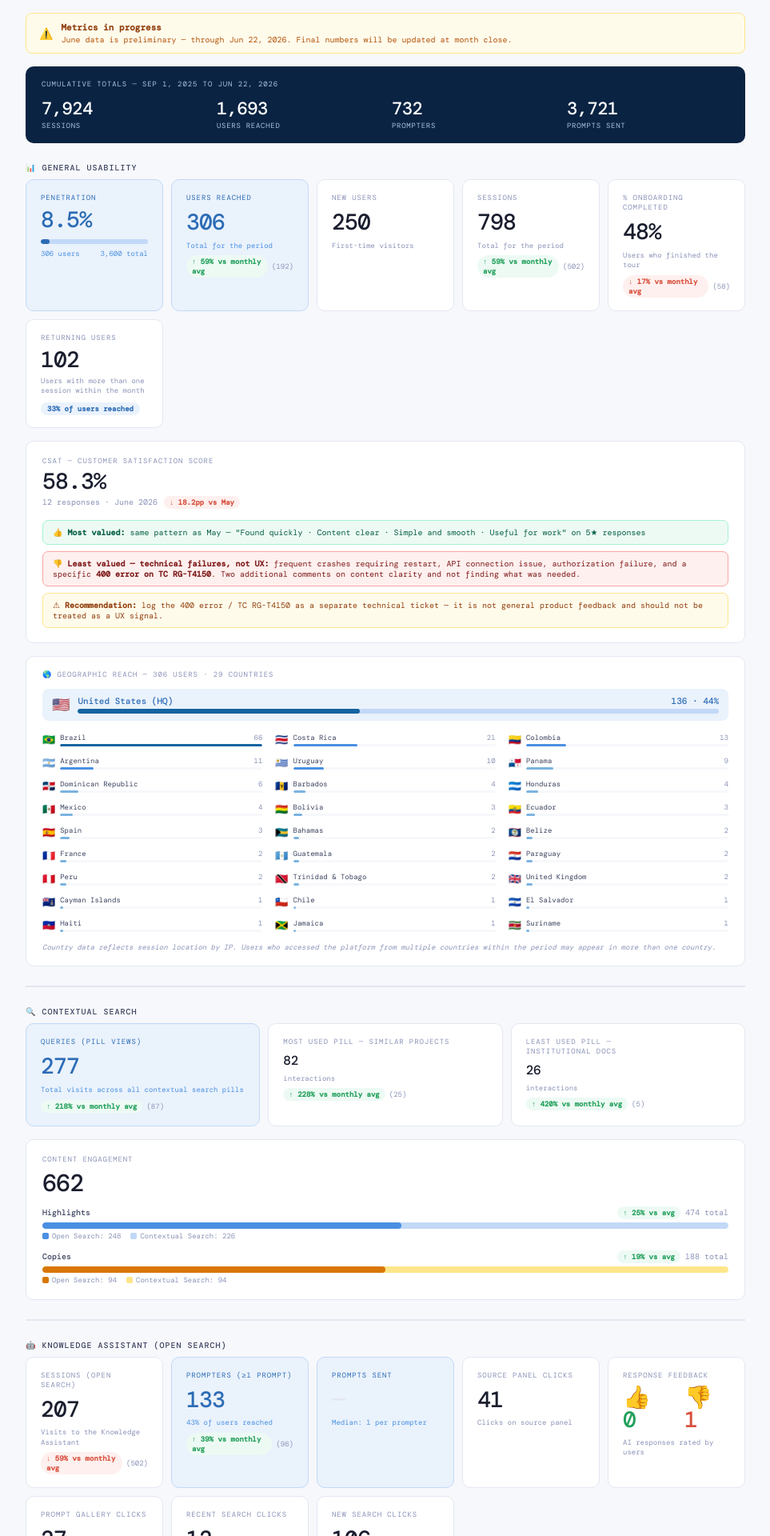
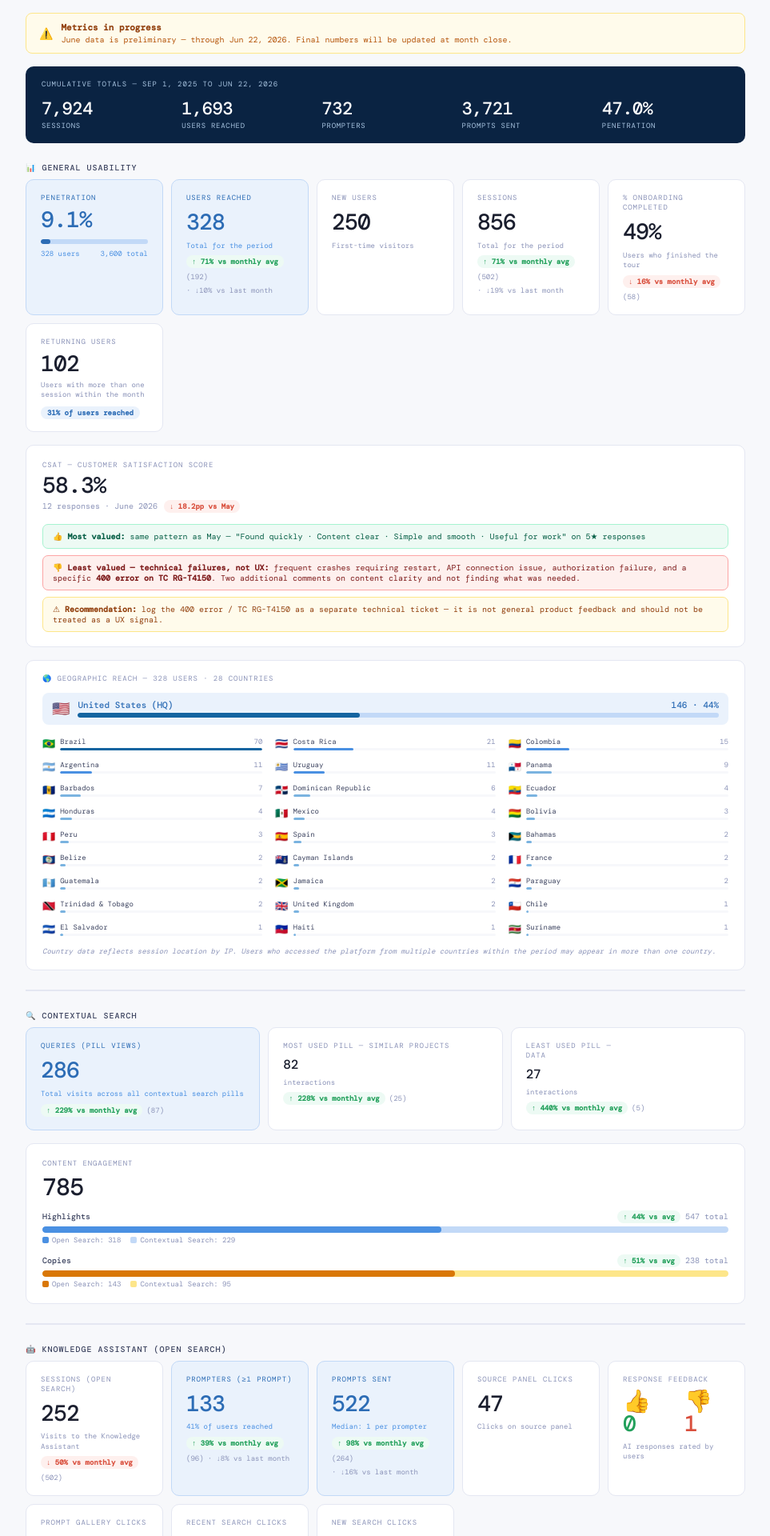
Before and after one commit to jimenasalinasg/KPsmoketest, a React (Vite) app: page / in a window 1280 px wide. Shown: the part 180-2100 px from the top of the page at 80% size, without its empty margins (158-1121 px from the left). Built offline with nearby package versions, Linux system fonts and the light colour scheme; a web font is replaced by a local one.

Commit message:
Update App.jsx

```diff
--- a/src/App.jsx
+++ b/src/App.jsx
@@ -963,12 +963,13 @@ function Monthly() {
         <div style={{ fontSize: 9, textTransform: "uppercase", letterSpacing: "0.1em", color: "#a8c4e0", marginBottom: 14 }}>
           Cumulative totals — Sep 1, 2025 to Apr 30, 2026
         </div>
-        <div style={{ display: "grid", gridTemplateColumns: "repeat(4, 1fr)", gap: 16 }}>
+        <div style={{ display: "grid", gridTemplateColumns: "repeat(5, 1fr)", gap: 16 }}>
           {[
             { label: "Sessions", value: "5,999" },
             { label: "Users reached", value: "1,357" },
             { label: "Prompters", value: "587" },
             { label: "Prompts sent", value: "2,555" },
+            { label: "Penetration", value: "37.7%" },
           ].map((m, i) => (
             <div key={i}>
               <div style={{ fontSize: 22, fontWeight: 500, color: "#fff", letterSpacing: "-0.02em", lineHeight: 1, marginBottom: 4 }}>{m.value}</div>
@@ -1179,7 +1180,7 @@ const MAY = {
   sessions: 1052,
   users: 363,
   first_time: 268,
-  prompters: 133,
+  prompters: 145,
   prompts: 625,
   avgTime: "20.2s",
   dropoff: 87,
@@ -1254,7 +1255,7 @@ function MayMonthly() {
 
   const flag = (code) => code ? [...code.toUpperCase()].map(c => String.fromCodePoint(c.charCodeAt(0) + 127397)).join("") : "🌐";
 
-  const MCard = ({ label, value, desc, accent, small, bench }) => {
+  const MCard = ({ label, value, desc, accent, small, bench, momentum }) => {
     let badge = null;
     if (value && value !== "—" && bench != null) {
       const numVal = parseFloat(String(value).replace(/[^0-9.]/g, ""));
@@ -1265,17 +1266,28 @@ function MayMonthly() {
         badge = { label: higher ? `↑ ${pctDiff}%` : `↓ ${pctDiff}%`, isGood: higher };
       }
     }
+    let momentumBadge = null;
+    if (value && value !== "—" && momentum != null) {
+      const numVal = parseFloat(String(value).replace(/[^0-9.]/g, ""));
+      if (!isNaN(numVal) && momentum > 0) {
+        const ratio = numVal / momentum;
+        const pctDiff = Math.round(Math.abs(ratio - 1) * 100);
+        const higher = ratio >= 1;
+        momentumBadge = { label: higher ? `↑${pctDiff}%` : `↓${pctDiff}%` };
+      }
+    }
     return (
       <div style={{ background: accent ? BLUE_L : SURF, border: `1px solid ${accent ? BLUE_M : BDR}`, borderRadius: 10, padding: "16px 18px" }}>
         <div style={{ fontSize: 9, textTransform: "uppercase", letterSpacing: "0.1em", color: accent ? BLUE_D : INK3, marginBottom: 8 }}>{label}</div>
         <div style={{ fontSize: small ? 16 : 28, fontWeight: 500, letterSpacing: small ? "-0.01em" : "-0.03em", lineHeight: 1.2, color: value && value !== "—" ? (accent ? BLUE_D : INK) : BDR }}>{value || "—"}</div>
-        {desc && <div style={{ fontSize: 9, color: accent ? BLUE : INK3, lineHeight: 1.4, marginTop: 6, marginBottom: badge ? 6 : 0 }}>{desc}</div>}
+        {desc && <div style={{ fontSize: 9, color: accent ? BLUE : INK3, lineHeight: 1.4, marginTop: 6, marginBottom: (badge || momentumBadge) ? 6 : 0 }}>{desc}</div>}
         {badge && (
-          <div style={{ display: "flex", alignItems: "center", gap: 5, marginTop: 4 }}>
+          <div style={{ display: "flex", alignItems: "center", gap: 5, marginTop: 4, flexWrap: "wrap" }}>
             <span style={{ fontSize: 9, fontWeight: 600, padding: "2px 7px", borderRadius: 99, background: badge.isGood ? "#edfaf4" : "#fef0ee", color: badge.isGood ? GREEN : RED }}>
               {badge.label} vs monthly avg
             </span>
             <span style={{ fontSize: 9, color: INK3 }}>({bench})</span>
+            {momentumBadge && <span style={{ fontSize: 9, color: INK3 }}>· {momentumBadge.label} vs last month</span>}
           </div>
         )}
       </div>
@@ -1355,12 +1367,13 @@ function MayMonthly() {
         <div style={{ fontSize: 9, textTransform: "uppercase", letterSpacing: "0.1em", color: "#a8c4e0", marginBottom: 14 }}>
           Cumulative totals — Sep 1, 2025 to Jun 1, 2026
         </div>
-        <div style={{ display: "grid", gridTemplateColumns: "repeat(4, 1fr)", gap: 16 }}>
+        <div style={{ display: "grid", gridTemplateColumns: "repeat(5, 1fr)", gap: 16 }}>
           {[
             { label: "Sessions", value: "7,202" },
             { label: "Users reached", value: "1,574" },
             { label: "Prompters", value: "673" },
             { label: "Prompts sent", value: "3,199" },
+            { label: "Penetration", value: "43.7%" },
           ].map((m, i) => (
             <div key={i}>
               <div style={{ fontSize: 22, fontWeight: 500, color: "#fff", letterSpacing: "-0.02em", lineHeight: 1, marginBottom: 4 }}>{m.value}</div>
@@ -1383,9 +1396,9 @@ function MayMonthly() {
             <span>{MAY.users} users</span><span>3,600 total</span>
           </div>
         </div>
-        <MCard label="Users reached" value={String(MAY.users)} desc="Total for the period" accent bench={BENCH.monthly.users} />
+        <MCard label="Users reached" value={String(MAY.users)} desc="Total for the period" accent bench={BENCH.monthly.users} momentum={APRIL.users} />
         <MCard label="New users" value={String(MAY.first_time)} desc="First-time visitors" />
-        <MCard label="Sessions" value={MAY.sessions.toLocaleString()} desc="Total for the period" bench={BENCH.monthly.sessions} />
+        <MCard label="Sessions" value={MAY.sessions.toLocaleString()} desc="Total for the period" bench={BENCH.monthly.sessions} momentum={APRIL.sessions} />
         <MCard label="% Onboarding completed" value={`${MAY.tourCompletion}%`} desc="Users who finished the tour" bench={BENCH.monthly.tourCompletion} />
         <div style={{ background: SURF, border: `1px solid ${BDR}`, borderRadius: 10, padding: "16px 18px" }}>
           <div style={{ fontSize: 9, textTransform: "uppercase", letterSpacing: "0.1em", color: INK3, marginBottom: 8 }}>Returning users</div>
@@ -1478,7 +1491,7 @@ function MayMonthly() {
       <div style={{ fontSize: 10, textTransform: "uppercase", letterSpacing: "0.1em", color: INK2, fontWeight: 500, marginBottom: -8 }}>🤖 Knowledge Assistant (Open Search)</div>
       <div style={{ display: "grid", gridTemplateColumns: "repeat(auto-fit, minmax(160px, 1fr))", gap: 10 }}>
         <MCard label="Sessions (Open Search)" value={String(MAY.openSearchVisits)} desc="Visits to the Knowledge Assistant" bench={BENCH.monthly.sessions} />
-        <MCard label="Prompters (≥1 prompt)" value={String(MAY.prompters)} desc={`${Math.round(MAY.prompters/MAY.users*100)}% of users reached`} accent bench={BENCH.monthly.prompters} />
+        <MCard label="Prompters (≥1 prompt)" value={String(MAY.prompters)} desc={`${Math.round(MAY.prompters/MAY.users*100)}% of users reached`} accent bench={BENCH.monthly.prompters} momentum={APRIL.prompters} />
         <MCard label="Prompts sent" value={MAY.prompts != null ? String(MAY.prompts) : null} desc="Median: 1 per prompter" accent bench={MAY.prompts ? BENCH.monthly.prompts : null} />
         <MCard label="Source panel clicks" value={String(MAY.sourceClicks)} desc="Clicks on source panel" />
         <div style={{ background: SURF, border: `1px solid ${BDR}`, borderRadius: 10, padding: "16px 18px" }}>
@@ -1569,30 +1582,30 @@ function MayMonthly() {
 // ── JUNE 2026 DATA ────────────────────────────────────────
 // Preliminary — through Jun 22, 2026
 const JUNE = {
-  sessions: 798,
-  users: 306,
+  sessions: 856,
+  users: 328,
   first_time: 250,
   prompters: 133,
-  prompts: null, // pending
-  avgTime: "20.6s",
+  prompts: 522,
+  avgTime: "20.85s",
   dropoff: 86,
   returningUsers: 102,
-  highlighted: 474,
-  highlightedOpenSearch: 248,
-  copied: 188,
-  copiedOpenSearch: 94,
-  sourceClicks: 41,
-  pillPageviews: 277,
+  highlighted: 547,
+  highlightedOpenSearch: 318,
+  copied: 238,
+  copiedOpenSearch: 143,
+  sourceClicks: 47,
+  pillPageviews: 286,
   pillTop: "Similar Projects (82)",
-  pillBot: "Institutional Documents (26)",
-  openSearchVisits: 207,
-  tourCompletion: 48,
+  pillBot: "Data (27)",
+  openSearchVisits: 252,
+  tourCompletion: 49,
   thumbsUp: 0,
   thumbsDown: 1,
   promptGalleryClicks: 27,
-  recentSearchClicks: 12,
+  recentSearchClicks: 13,
   newSearchClicks: 106,
-  totalCountries: 29,
+  totalCountries: 28,
   lwa: {
     visits: 22,
     uniqueUsers: 14,
@@ -1609,33 +1622,33 @@ const JUNE = {
     pctReviewed: 0,
   },
   countries: [
-    { name: "United States (HQ)", code: "US", users: 136, pct: 44 },
-    { name: "Brazil",             code: "BR", users: 66,  pct: 21 },
-    { name: "Costa Rica",         code: "CR", users: 21,  pct: 7  },
-    { name: "Colombia",           code: "CO", users: 13,  pct: 4  },
-    { name: "Argentina",          code: "AR", users: 11,  pct: 4  },
-    { name: "Uruguay",            code: "UY", users: 10,  pct: 3  },
+    { name: "United States (HQ)", code: "US", users: 146, pct: 44 },
+    { name: "Brazil",             code: "BR", users: 70,  pct: 21 },
+    { name: "Costa Rica",         code: "CR", users: 21,  pct: 6  },
+    { name: "Colombia",           code: "CO", users: 15,  pct: 5  },
+    { name: "Argentina",          code: "AR", users: 11,  pct: 3  },
+    { name: "Uruguay",            code: "UY", users: 11,  pct: 3  },
     { name: "Panama",             code: "PA", users: 9,   pct: 3  },
+    { name: "Barbados",           code: "BB", users: 7,   pct: 2  },
     { name: "Dominican Republic", code: "DO", users: 6,   pct: 2  },
-    { name: "Barbados",           code: "BB", users: 4,   pct: 1  },
+    { name: "Ecuador",            code: "EC", users: 4,   pct: 1  },
     { name: "Honduras",           code: "HN", users: 4,   pct: 1  },
     { name: "Mexico",             code: "MX", users: 4,   pct: 1  },
     { name: "Bolivia",            code: "BO", users: 3,   pct: 1  },
-    { name: "Ecuador",            code: "EC", users: 3,   pct: 1  },
+    { name: "Peru",               code: "PE", users: 3,   pct: 1  },
     { name: "Spain",              code: "ES", users: 3,   pct: 1  },
     { name: "Bahamas",            code: "BS", users: 2,   pct: 1  },
     { name: "Belize",             code: "BZ", users: 2,   pct: 1  },
+    { name: "Cayman Islands",     code: "KY", users: 2,   pct: 1  },
     { name: "France",             code: "FR", users: 2,   pct: 1  },
     { name: "Guatemala",          code: "GT", users: 2,   pct: 1  },
+    { name: "Jamaica",            code: "JM", users: 2,   pct: 1  },
     { name: "Paraguay",           code: "PY", users: 2,   pct: 1  },
-    { name: "Peru",               code: "PE", users: 2,   pct: 1  },
     { name: "Trinidad & Tobago",  code: "TT", users: 2,   pct: 1  },
     { name: "United Kingdom",     code: "GB", users: 2,   pct: 1  },
-    { name: "Cayman Islands",     code: "KY", users: 1,   pct: 0  },
     { name: "Chile",              code: "CL", users: 1,   pct: 0  },
     { name: "El Salvador",        code: "SV", users: 1,   pct: 0  },
     { name: "Haiti",              code: "HT", users: 1,   pct: 0  },
-    { name: "Jamaica",            code: "JM", users: 1,   pct: 0  },
     { name: "Suriname",           code: "SR", users: 1,   pct: 0  },
   ],
 };
@@ -1646,7 +1659,7 @@ function JuneMonthly() {
 
   const flag = (code) => code ? [...code.toUpperCase()].map(c => String.fromCodePoint(c.charCodeAt(0) + 127397)).join("") : "🌐";
 
-  const MCard = ({ label, value, desc, accent, small, bench }) => {
+  const MCard = ({ label, value, desc, accent, small, bench, momentum }) => {
     let badge = null;
     if (value && value !== "—" && bench != null) {
       const numVal = parseFloat(String(value).replace(/[^0-9.]/g, ""));
@@ -1657,17 +1670,28 @@ function JuneMonthly() {
         badge = { label: higher ? `↑ ${pctDiff}%` : `↓ ${pctDiff}%`, isGood: higher };
       }
     }
+    let momentumBadge = null;
+    if (value && value !== "—" && momentum != null) {
+      const numVal = parseFloat(String(value).replace(/[^0-9.]/g, ""));
+      if (!isNaN(numVal) && momentum > 0) {
+        const ratio = numVal / momentum;
+        const pctDiff = Math.round(Math.abs(ratio - 1) * 100);
+        const higher = ratio >= 1;
+        momentumBadge = { label: higher ? `↑${pctDiff}%` : `↓${pctDiff}%` };
+      }
+    }
     return (
       <div style={{ background: accent ? BLUE_L : SURF, border: `1px solid ${accent ? BLUE_M : BDR}`, borderRadius: 10, padding: "16px 18px" }}>
         <div style={{ fontSize: 9, textTransform: "uppercase", letterSpacing: "0.1em", color: accent ? BLUE_D : INK3, marginBottom: 8 }}>{label}</div>
         <div style={{ fontSize: small ? 16 : 28, fontWeight: 500, letterSpacing: small ? "-0.01em" : "-0.03em", lineHeight: 1.2, color: value && value !== "—" ? (accent ? BLUE_D : INK) : BDR }}>{value || "—"}</div>
-        {desc && <div style={{ fontSize: 9, color: accent ? BLUE : INK3, lineHeight: 1.4, marginTop: 6, marginBottom: badge ? 6 : 0 }}>{desc}</div>}
+        {desc && <div style={{ fontSize: 9, color: accent ? BLUE : INK3, lineHeight: 1.4, marginTop: 6, marginBottom: (badge || momentumBadge) ? 6 : 0 }}>{desc}</div>}
         {badge && (
-          <div style={{ display: "flex", alignItems: "center", gap: 5, marginTop: 4 }}>
+          <div style={{ display: "flex", alignItems: "center", gap: 5, marginTop: 4, flexWrap: "wrap" }}>
             <span style={{ fontSize: 9, fontWeight: 600, padding: "2px 7px", borderRadius: 99, background: badge.isGood ? "#edfaf4" : "#fef0ee", color: badge.isGood ? GREEN : RED }}>
               {badge.label} vs monthly avg
             </span>
             <span style={{ fontSize: 9, color: INK3 }}>({bench})</span>
+            {momentumBadge && <span style={{ fontSize: 9, color: INK3 }}>· {momentumBadge.label} vs last month</span>}
           </div>
         )}
       </div>
@@ -1753,12 +1777,13 @@ function JuneMonthly() {
         <div style={{ fontSize: 9, textTransform: "uppercase", letterSpacing: "0.1em", color: "#a8c4e0", marginBottom: 14 }}>
           Cumulative totals — Sep 1, 2025 to Jun 22, 2026
         </div>
-        <div style={{ display: "grid", gridTemplateColumns: "repeat(4, 1fr)", gap: 16 }}>
+        <div style={{ display: "grid", gridTemplateColumns: "repeat(5, 1fr)", gap: 16 }}>
           {[
             { label: "Sessions", value: "7,924" },
             { label: "Users reached", value: "1,693" },
             { label: "Prompters", value: "732" },
             { label: "Prompts sent", value: "3,721" },
+            { label: "Penetration", value: "47.0%" },
           ].map((m, i) => (
             <div key={i}>
               <div style={{ fontSize: 22, fontWeight: 500, color: "#fff", letterSpacing: "-0.02em", lineHeight: 1, marginBottom: 4 }}>{m.value}</div>
@@ -1781,9 +1806,9 @@ function JuneMonthly() {
             <span>{JUNE.users} users</span><span>3,600 total</span>
           </div>
         </div>
-        <MCard label="Users reached" value={String(JUNE.users)} desc="Total for the period" accent bench={BENCH.monthly.users} />
+        <MCard label="Users reached" value={String(JUNE.users)} desc="Total for the period" accent bench={BENCH.monthly.users} momentum={MAY.users} />
         <MCard label="New users" value={String(JUNE.first_time)} desc="First-time visitors" />
-        <MCard label="Sessions" value={JUNE.sessions.toLocaleString()} desc="Total for the period" bench={BENCH.monthly.sessions} />
+        <MCard label="Sessions" value={JUNE.sessions.toLocaleString()} desc="Total for the period" bench={BENCH.monthly.sessions} momentum={MAY.sessions} />
         <MCard label="% Onboarding completed" value={`${JUNE.tourCompletion}%`} desc="Users who finished the tour" bench={BENCH.monthly.tourCompletion} />
         <div style={{ background: SURF, border: `1px solid ${BDR}`, borderRadius: 10, padding: "16px 18px" }}>
           <div style={{ fontSize: 9, textTransform: "uppercase", letterSpacing: "0.1em", color: INK3, marginBottom: 8 }}>Returning users</div>
@@ -1862,7 +1887,7 @@ function JuneMonthly() {
       <div style={{ display: "grid", gridTemplateColumns: "repeat(auto-fit, minmax(200px, 1fr))", gap: 10 }}>
         <MCard label="Queries (pill views)" value={String(JUNE.pillPageviews)} desc="Total visits across all contextual search pills" accent bench={BENCH.monthly.pillPageviews} />
         <MCard label="Most used pill — Similar Projects" value="82" desc="interactions" small bench={BENCH.monthly.pillTop} />
-        <MCard label={<>Least used pill —<br/>Institutional Docs</>} value="26" desc="interactions" small bench={BENCH.monthly.pillBot} />
+        <MCard label={<>Least used pill —<br/>Data</>} value="27" desc="interactions" small bench={BENCH.monthly.pillBot} />
       </div>
       <EngagementCard
         highlighted={JUNE.highlighted}
@@ -1880,8 +1905,8 @@ function JuneMonthly() {
       <div style={{ fontSize: 10, textTransform: "uppercase", letterSpacing: "0.1em", color: INK2, fontWeight: 500, marginBottom: -8 }}>🤖 Knowledge Assistant (Open Search)</div>
       <div style={{ display: "grid", gridTemplateColumns: "repeat(auto-fit, minmax(160px, 1fr))", gap: 10 }}>
         <MCard label="Sessions (Open Search)" value={String(JUNE.openSearchVisits)} desc="Visits to the Knowledge Assistant" bench={BENCH.monthly.sessions} />
-        <MCard label="Prompters (≥1 prompt)" value={String(JUNE.prompters)} desc={`${Math.round(JUNE.prompters/JUNE.users*100)}% of users reached`} accent bench={BENCH.monthly.prompters} />
-        <MCard label="Prompts sent" value={JUNE.prompts != null ? String(JUNE.prompts) : null} desc="Median: 1 per prompter" accent bench={JUNE.prompts ? BENCH.monthly.prompts : null} />
+        <MCard label="Prompters (≥1 prompt)" value={String(JUNE.prompters)} desc={`${Math.round(JUNE.prompters/JUNE.users*100)}% of users reached`} accent bench={BENCH.monthly.prompters} momentum={MAY.prompters} />
+        <MCard label="Prompts sent" value={JUNE.prompts != null ? String(JUNE.prompts) : null} desc="Median: 1 per prompter" accent bench={JUNE.prompts ? BENCH.monthly.prompts : null} momentum={JUNE.prompts ? MAY.prompts : null} />
         <MCard label="Source panel clicks" value={String(JUNE.sourceClicks)} desc="Clicks on source panel" />
         <div style={{ background: SURF, border: `1px solid ${BDR}`, borderRadius: 10, padding: "16px 18px" }}>
           <div style={{ fontSize: 9, textTransform: "uppercase", letterSpacing: "0.1em", color: INK3, marginBottom: 8 }}>Response Feedback</div>
@@ -1932,7 +1957,7 @@ function JuneMonthly() {
           Signal — Geographic shift
         </div>
         <p style={{ fontSize: 12, color: INK2, lineHeight: 1.6, margin: "0 0 16px 0" }}>
-          Brazil surged to 66 users in June (up from 20 in May), and Costa Rica jumped to 21 — both well above their historical baseline. This may reflect a specific country-office event or training; worth confirming with country teams before the next report.
+          Brazil surged to 70 users in June (up from 20 in May), and Costa Rica jumped to 21 — both well above their historical baseline. This may reflect a specific country-office event or training; worth confirming with country teams before the next report.
         </p>
         <div style={{ fontSize: 9, textTransform: "uppercase", letterSpacing: "0.1em", color: BLUE_D, marginBottom: 8 }}>
           Signal — LWA slowdown
```
